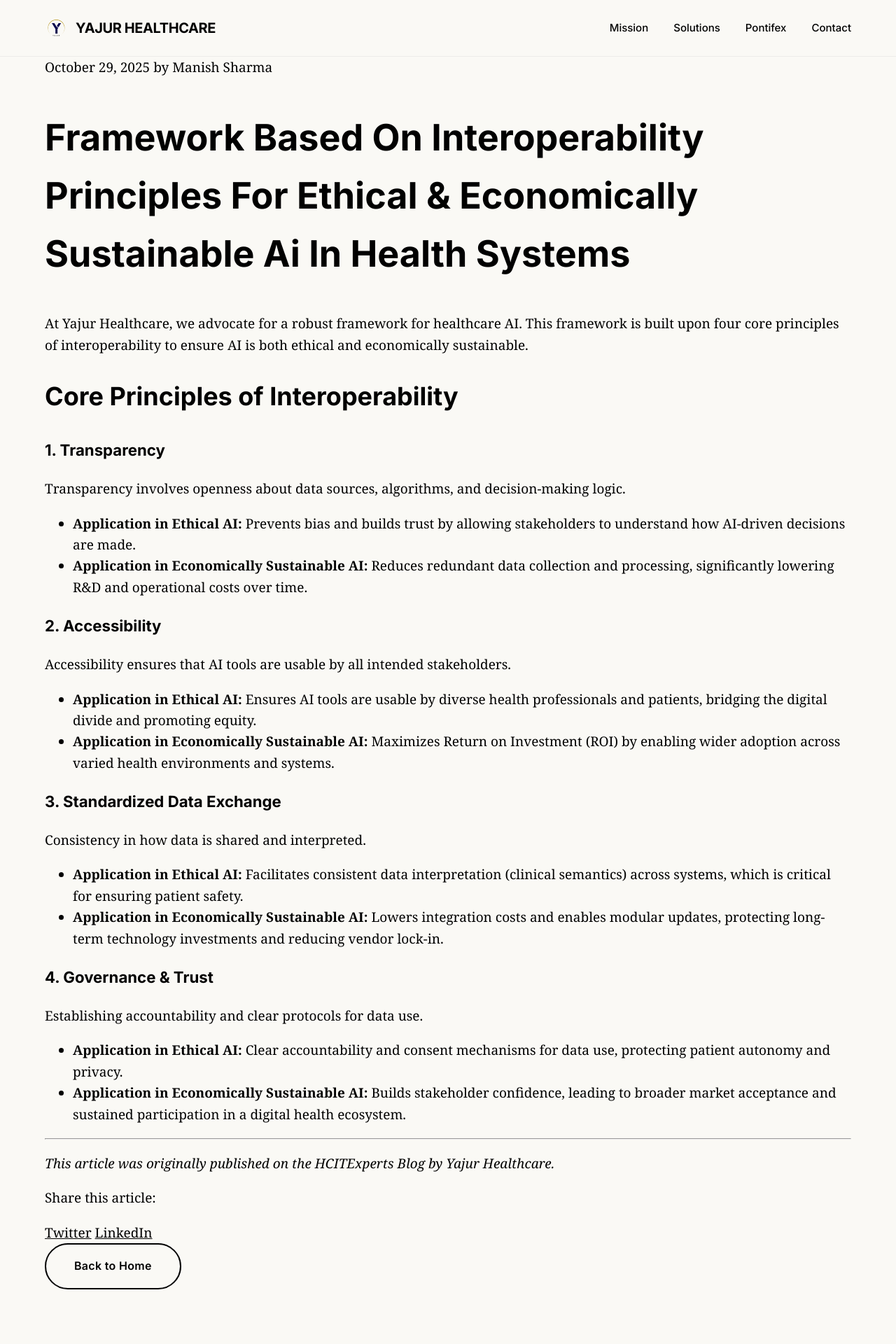
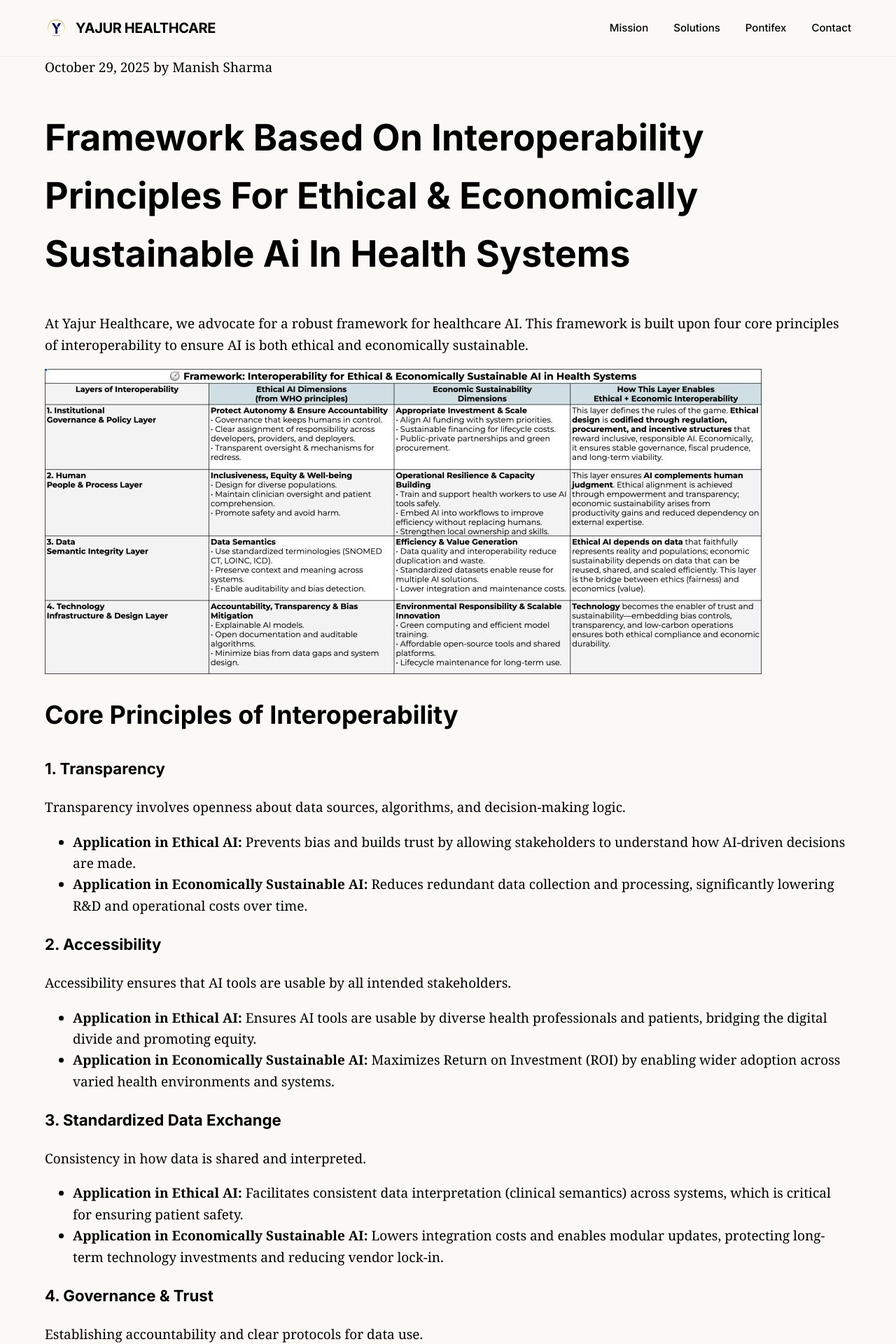
Before and after one commit to msharmas-yajur/yajur-ai, a Jekyll site: the page built from _posts/2025-10-29-framework-based-on-interoperability-principles-for-ethical-economically-sustainable-ai-in-health-systems.md, in a window 1280 px wide. Shown: the top 1920 px of the page at 70% size. Built offline with Jekyll 4.4.1, drawn with Linux system fonts in a browser that asks for light colours.

Commit message:
feat: add framework infographic to migrated blog post

```diff
--- a/_posts/2025-10-29-framework-based-on-interoperability-principles-for-ethical-economically-sustainable-ai-in-health-systems.md
+++ b/_posts/2025-10-29-framework-based-on-interoperability-principles-for-ethical-economically-sustainable-ai-in-health-systems.md
@@ -6,6 +6,8 @@ author: "Manish Sharma"
 ---
 
 At Yajur Healthcare, we advocate for a robust framework for healthcare AI. This framework is built upon four core principles of interoperability to ensure AI is both ethical and economically sustainable.
+
+![Framework for Ethical & Economically Sustainable AI](/assets/ai_framework_interop.jpg)
 
 ## Core Principles of Interoperability
 
```
Also changed, not shown: assets/ai_framework_interop.jpg (added).
